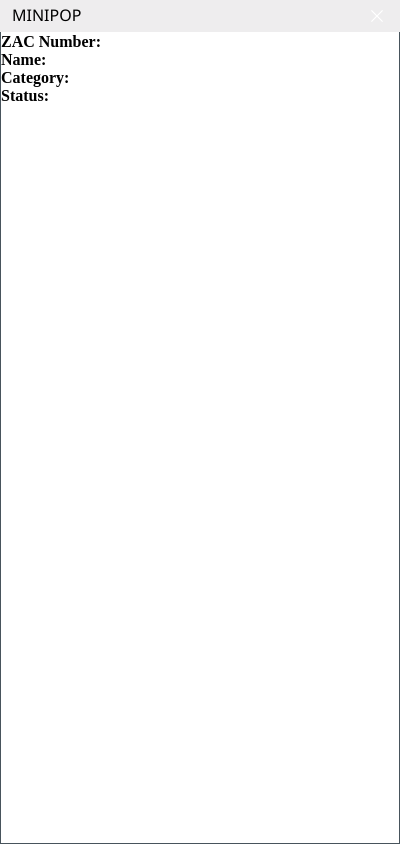
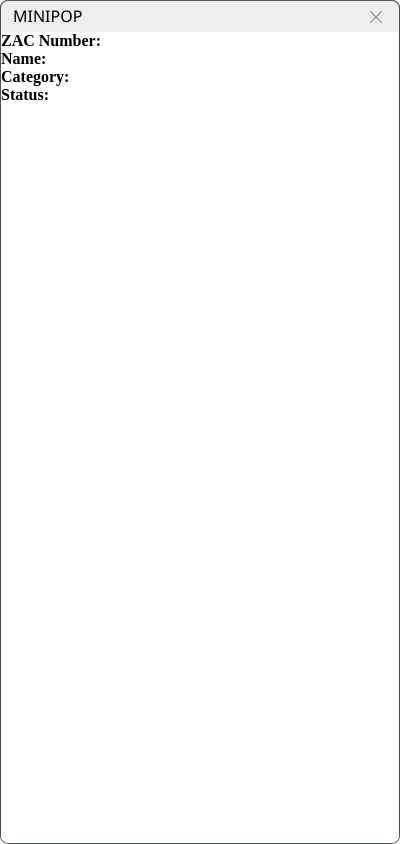
Before and after one commit to SleepingRobot/teleworks-minipop, an Electron app: page screenpop.html in a window 400 px wide. Drawn offline with Linux system fonts and the light colour scheme; no server answers.

Commit message:
Add transparent rounded corners

```diff
--- a/screenpop.html
+++ b/screenpop.html
@@ -6,16 +6,23 @@
     <meta http-equiv="Content-Security-Policy" content="script-src 'self' 'unsafe-inline';" />
     <style>
         * {margin: 0; padding: 0; border: 0; vertical-align: baseline;}
-        html {box-sizing: border-box;}
+        html {
+            box-sizing: border-box;
+
+        }
         *, *:before, *:after {box-sizing: inherit;}
-        html, body {height: 100%; margin: 0;}
+        html, body {
+            height: 100%; margin: 0;
+        }
 
         body {
+            border-radius: 8px;
             border: 1px solid #48545c;
-            overflow-y: hidden;
+            overflow: hidden;
         }
 
         #titlebar {
+            border-radius: 8px 8px 0 0;
             display: block;
             position: fixed;
             top: 0;
@@ -26,6 +33,10 @@
             background: #EEEDEE;
             display: grid;
             grid-template-columns: auto 138px;
+            border-left: 1px solid #48545c;
+            border-top: 1px solid #48545c;
+            border-right: 1px solid #48545c;
+            border-bottom: none;
         }
 
         #titlebar #drag-region {
@@ -39,15 +50,17 @@
             display: flex;
             align-items: center;
             margin-left: 8px;
-            overflow-x: hidden;
+            overflow: hidden;
             font-family: "Segoe UI", sans-serif;
             font-size: 12px;
         }
 
         #main {
-            height: calc(100% - 32px);
+            border-radius: 0 0 8px 8px;
+            height: calc(100% - 31px);
             width: 100%;
-            margin-top: 32px;
+            margin-top: 31px;
+            background-color: #fff;
         }
 
         h1 {
@@ -96,10 +109,12 @@
         }
 
         #close-button:hover {
+            border-radius: 0 8px 0 0;
             background: #E81123 !important;
         }
 
         #close-button:active {
+            border-radius: 0 8px 0 0;
             background: #f1707a !important;
             color: #000;
         }
@@ -133,7 +148,7 @@
                   <svg width="12" height="12" viewBox="0 0 12 12">
                     <path
                       d="m6.8496 6 5.1504 5.1504-0.84961 0.84961-5.1504-5.1504-5.1504 5.1504-0.84961-0.84961 5.1504-5.1504-5.1504-5.1504 0.84961-0.84961 5.1504 5.1504 5.1504-5.1504 0.84961 0.84961z"
-                      stroke-width=".3" />
+                      stroke-width=".3" fill="#898989" />
                   </svg>
                 </div>
               </div>
```
Also changed, not shown: main.js (+10 -3 lines).
